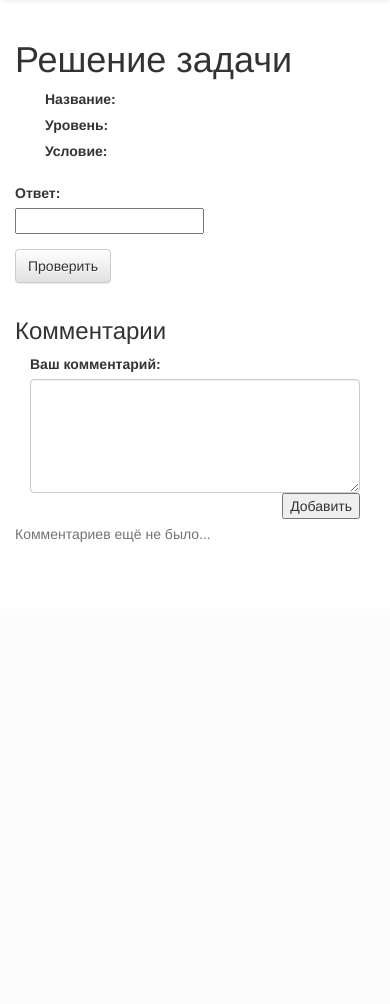
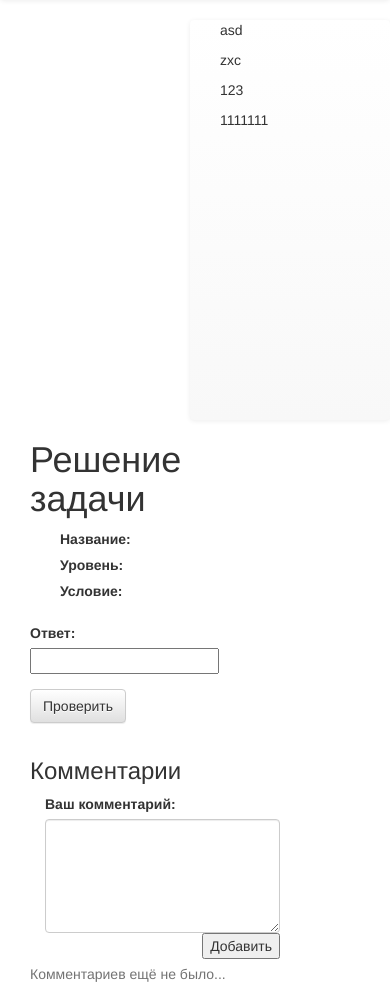
Before and after one commit to taskyitra/Tasky, a Django app: page /task/solve_task/1/ in a window 390 px wide. Shown: the part 235-1239 px from the top of the page. Before the commit the page ends 777 px from the top, so only its background shows below. Run offline with Django 3.2, Linux system fonts and the light colour scheme; the visitor is signed in with stand-in values (Sample User, id 1); data that the repository does not hold is empty; some libraries are stand-ins or nearby versions.

Commit message:
подредактированы некоторые неточности, все создание и edit works good

```diff
--- a/comments/templates/comments/show_comments.html
+++ b/comments/templates/comments/show_comments.html
@@ -1,7 +1,7 @@
 {% load static %}
 {% load staticfiles %}
 
-<div class="container">
+<div class="container col-sm-8">
     <h3 class="center-block">Комментарии</h3>
     <div>
         <div class="container">
@@ -31,7 +31,6 @@
             </li>
         {% endfor %}
     </ul>
-
 
     <script>
         $('#add_comment').click(function(e){
--- a/task/static/task/js/Settings.js
+++ b/task/static/task/js/Settings.js
@@ -129,6 +129,8 @@ $('#create_button').click(function(e){
         answers: answers
     });
     console.log(json);
+    json  = encodeURIComponent(json);
+    console.log(json);
     $.ajax({
         url: "/task/create/",
         type: 'POST',
@@ -187,6 +189,7 @@ $('#edit_button').click(function(e){
         answers: answers
     });
     console.log(json);
+    json  = encodeURIComponent(json);
     $.ajax({
         url: "/task/edit/" + $('#pk').val() + "/",
         type: 'POST',
--- a/task/templates/task/solve.html
+++ b/task/templates/task/solve.html
@@ -14,26 +14,26 @@
     <div class="container">
         <h1>Решение задачи</h1>
         <div class="container">
-            <label class="control-label col-sm-3" for="task_name">Название:</label>
+            <label class="control-label col-sm-2" for="task_name">Название:</label>
             <div class="col-sm-9">
                 {{ task.task_name }}
             </div>
         </div>
         <div class="container">
-            <label class="control-label col-sm-3" for="level">Уровень:</label>
+            <label class="control-label col-sm-2" for="level">Уровень:</label>
             <div class="col-sm-9">
                 {{ task.level }}
             </div>
         </div>
         <div class="container">
-            <label class="control-label col-sm-3" for="condition">Условие:</label>
+            <label class="control-label col-sm-2" for="condition">Условие:</label>
             <div class="col-sm-9">
                 {{ task.condition | markdown }}
             </div>
         </div>
 
         {% if form %}
-            <div class="col-sm-offset-3 col-sm-9 help-block">
+            <div class="col-sm-offset-2 col-sm-9 help-block">
                 {% if form.non_field_errors %}
                     {{ form.non_field_errors }}
                 {% endif %}
@@ -42,20 +42,20 @@
                 {% csrf_token %}
 
                 <div class="form-group">
-                    <label class="control-label col-sm-3" for="pwd2">Ответ:</label>
+                    <label class="control-label col-sm-2" for="pwd2">Ответ:</label>
                     <div class="col-sm-9">
                         {{ form.text }}
                     </div>
                     {% if form.text.help_text %}
-                        <div class="col-sm-offset-3 col-sm-9 help-block">{{ form.text.help_text }}</div>
+                        <div class="col-sm-offset-2 col-sm-9 help-block">{{ form.text.help_text }}</div>
                     {% endif %}
                     {% if form.text.errors %}
-                        <div class="col-sm-offset-3 col-sm-9">{{ form.text.errors }}</div>
+                        <div class="col-sm-offset-2 col-sm-9">{{ form.text.errors }}</div>
                     {% endif %}
                 </div>
 
                 <div class="form-group">
-                    <div class="col-sm-offset-3 col-sm-9">
+                    <div class="col-sm-offset-2 col-sm-9">
                         <button type="submit" class="btn btn-default">Проверить</button>
                     </div>
                 </div>
--- a/task/views.py
+++ b/task/views.py
@@ -1,4 +1,5 @@
 import json
+from urllib.parse import unquote
 from django.contrib.auth.decorators import login_required
 from django.contrib.auth.models import User
 from django.http import HttpResponse, JsonResponse
--- a/templates/base.html
+++ b/templates/base.html
@@ -58,6 +58,17 @@
       </div>
     </nav>
 
+    {% if user.is_authenticated %}
+        <div class="col-xs-2 navbar-default pull-right" style="width: 200px;height: 400px">
+            <div class="container">
+                <p>asd</p>
+                <p>zxc</p>
+                <p>123</p>
+                <p>1111111</p>
+            </div>
+        </div>
+    {% endif %}
+    <div class="col-xs-10">
         {% block content %}
             <div class="container">
                 {% for task in tasks %}
@@ -69,6 +80,7 @@
                 {% endfor %}
             </div>
         {% endblock %}
+    </div>
 
 </body>
 </html>
```
Also changed, not shown: task/templates/task/create_task.html (+7 -7 lines). Lines whose indentation alone changed are shown as unchanged.
